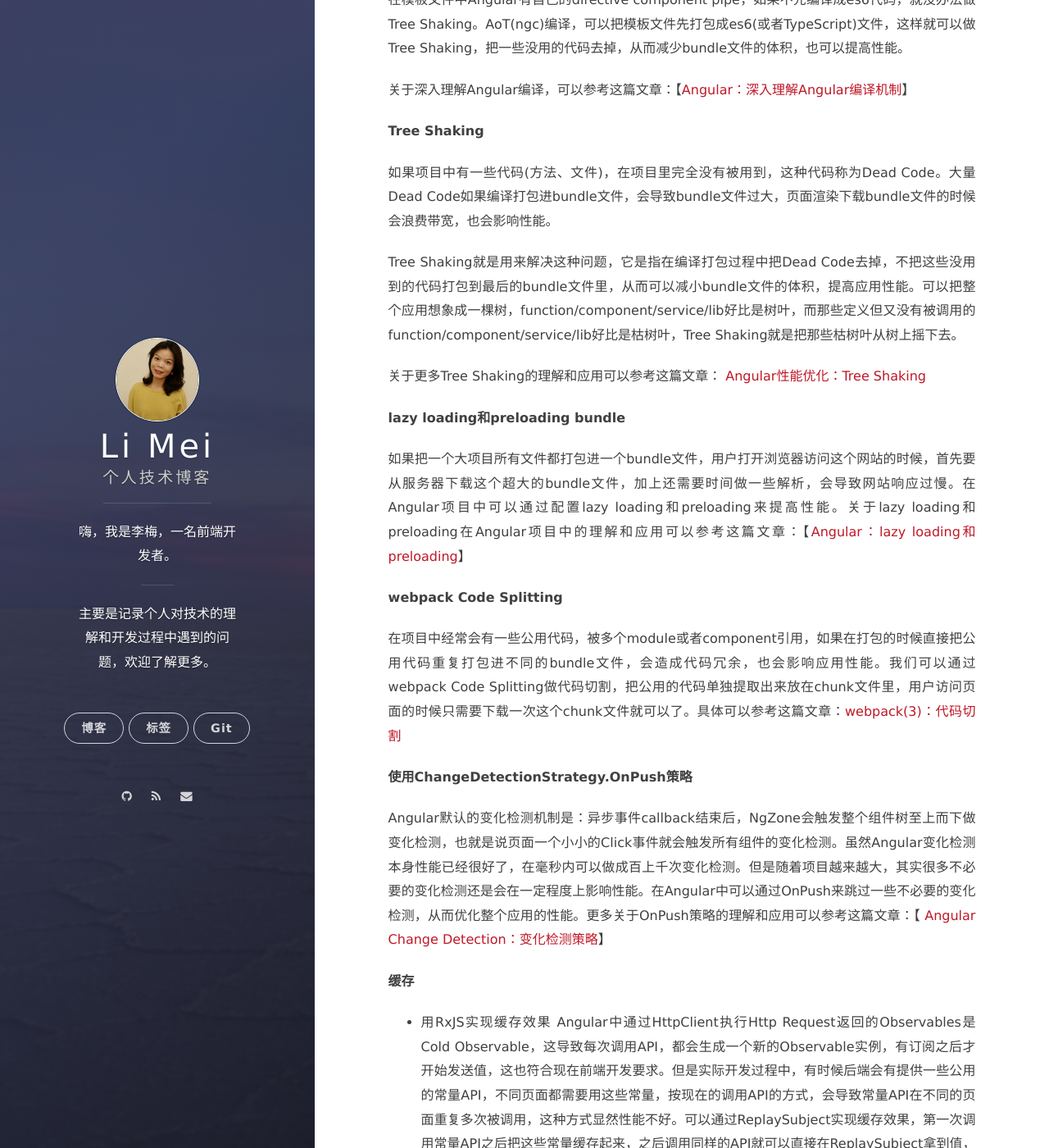
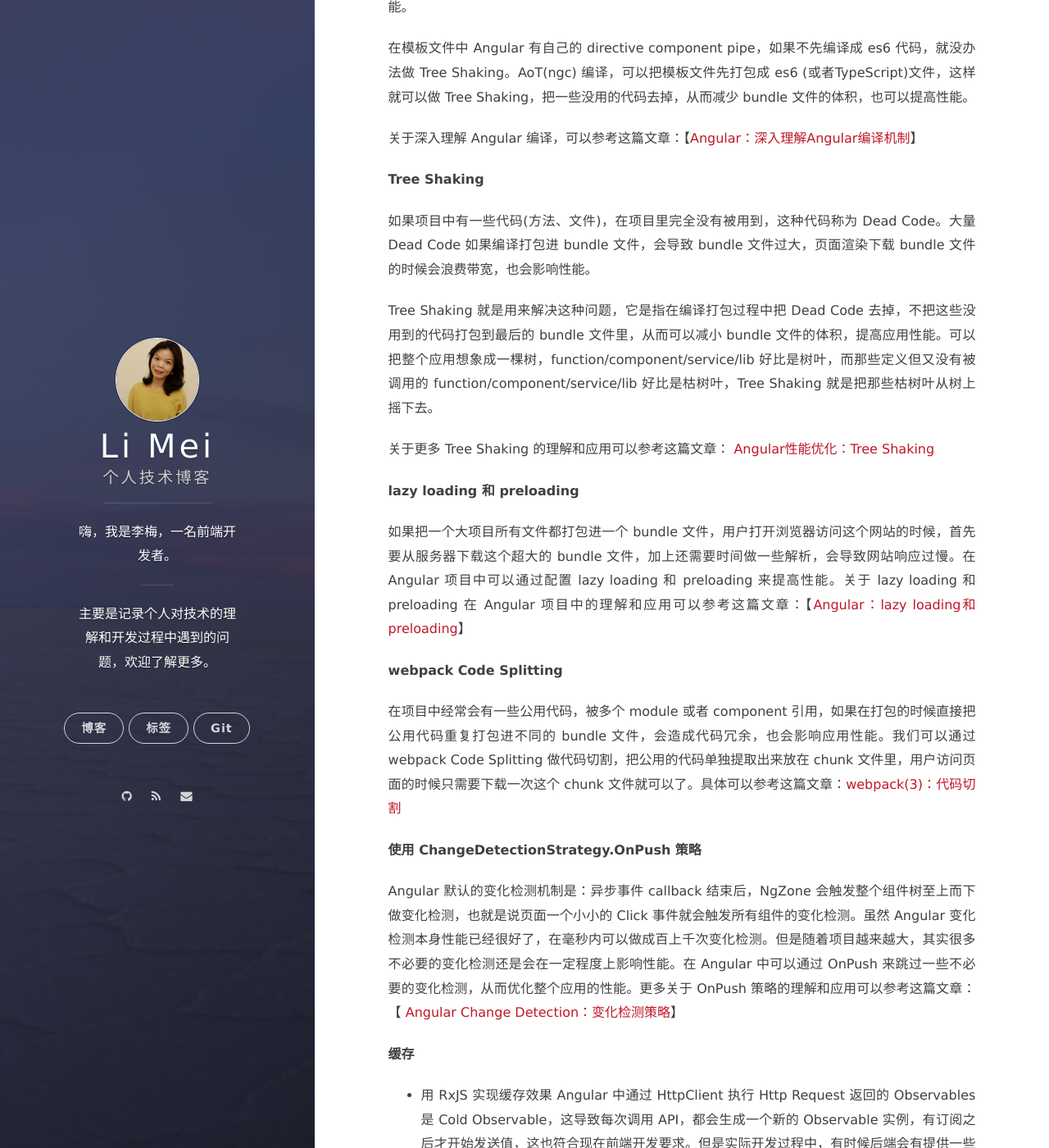
Before and after one commit to LiMeii/LiMeii.github.io, a Jekyll site: the page built from _posts/2019-08-30-angular-performance-checklists.md, in a window 1280 px wide and 1400 px high, scrolled down 2746 px. Shown: the whole window at 82% size. Built offline with Jekyll 4.4.1, drawn with Linux system fonts in a browser that asks for light colours; nearby versions of some CDN libraries; some of the changed text lies outside the part shown.

Commit message:
update angular preformance checklists post

````diff
--- a/_posts/2019-08-30-angular-performance-checklists.md
+++ b/_posts/2019-08-30-angular-performance-checklists.md
@@ -26,22 +26,22 @@ layout: post
 默认情况下，HTTP 请求是按顺序发出的，下一个请求只有在当前请求收到应答以后才会发出，由于受到网络延迟和带宽的限制，在下一个请求发出可能需要等很长时间。流水线是指在同一个 TCP 长连接里连续发出请求，而不用等待前一个请求应答返回，理论上这种方式是最有效的，实现流水线是复杂的：传输中的资源大小，多少有效的 RTT 会被用到，还有有效带宽，流水线带来的改善有多大的影响范围。不知道这些的话，重要的消息可能被延迟到不重要的消息后面。这个重要性的概念甚至会演变为影响到页面布局！因此 HTTP 流水线在大多数情况下带来的改善并不明显，在 HTTP/2 已经有更好的方式替代流水线模式，流水线模式在浏览器里默认是不开启的。
 
 基于 HTTP/1.X 的连接限制，我们在开发中过程要尽量减少网络带宽的占用，比如尽可能的减小文件的大小和减少请求次数，可以从以下几方面考虑：
-- Webpack bunding 打包文件
+- Bundling
 - Code Splitting
 - Minify，Uglify
 - Compression
 - Tree-shaking
-- 缓存
-- 结合使用 lazy loading 和 preloading bundle
+- Cache
+- lazy loading 和 preloading
 - 如果是用了前端框架，部署的时候用 AoT 的编译方式
 
 
 页面渲染，在正常情况下浏览器是60Hz的刷新率，每16.6ms会刷新一次页面，渲染页面的操作需要在这16.6ms内完成，否则就会导致页面失帧，那么提高页面渲染的性能，可以从以下几方面考虑：
 - 减少页面重排和重绘，尽量避免以下会导致页面重排和重绘的操作：
-   - 尽量避免在 JS 代码中操作页面 DOM
+   - 在 JS 代码中操作页面 DOM
    - 在页面 layout 稳定以后，增加和改变 CSS 样式
    - 改变：窗口大小，字体大小
-   - 避免使用 table
+   - 使用 table
    - 动画实现数度选择，动画速度越快，回流次数越多，也可以选择使用 requestAnimationFrame
    - 读取 offsetwidth offsetheight
    - CSS 伪类，比如 :hover 某个元素弹出一个消息框
@@ -52,58 +52,58 @@ layout: post
 
 ## 网络性能
 
-**推荐用Angular自带的编译方式打包**
+**推荐用 Angular 自带的编译方式打包**
 
-Angular内置了webpack打包方式，很多人在搭建Angular(< 6.0)项目的时候，发现Angular内置的webpack并不能满足实际项目打包的一些需求，所以通过```ng eject```把内置的webpack.config文件暴露出来，然后根据自己项目需求重写整个webpack.config配置，可以参考文章: 【[Angular：如何用Angular(<6.0)和Webpack搭建项目](https://limeii.github.io/2018/09/angular-webpack/)】
+Angular 内置了 webpack 打包方式，很多人在搭建 Angular(< 6.0) 项目的时候，发现 Angular 内置的 webpack 并不能满足实际项目打包的一些需求，所以通过```ng eject```把内置的 webpack.config 文件暴露出来，然后根据自己项目需求重写整个 webpack.config 配置，可以参考文章: 【[Angular：如何用Angular(<6.0)和Webpack搭建项目](https://limeii.github.io/2018/09/angular-webpack/)】
 
 
-但是Angular(>= 6.0)，去掉了```ng eject```命令，鼓励大家用Angular内置的打包方式开发Angular项目，因为```AoT``` ```Tree-Shaking``` ```ngc``` ```tsc``` ```minification``` ```Uglification``` ```Production mode```等等这些在Angular内置的打包方式中都是默认配置，不需要我们自己再去找第三方的loader或者plugin来实现类似的功能；而且从性能上说内置的打包方式要比我们自己搭的要好。
+但是 Angular(>= 6.0)，去掉了```ng eject```命令，鼓励大家用 Angular 内置的打包方式开发 Angular 项目，因为```AoT``` ```Tree-Shaking``` ```ngc``` ```tsc``` ```minification``` ```Uglification``` ```Production mode```等等这些在 Angular 内置的打包方式中都是默认配置，不需要我们自己再去找第三方的 loader 或者 plugin 来实现类似的功能；而且从性能上说内置的打包方式要比我们自己搭的要好。
 
 
-如何结合内置的打包方式和我们自己的webpack配置文件编译打包整个项目，可以参考文章：【[Angular：如何在Angular(8.0)中配置Webpack](https://limeii.github.io/2019/08/angular-customize-webpack/)】
+如何结合内置的打包方式和我们自己的 webpack 配置文件编译打包整个项目，可以参考文章：【[Angular：如何在Angular(8.0)中配置Webpack](https://limeii.github.io/2019/08/angular-customize-webpack/)】
 
 
-**使用AoT编译**
+**使用 AoT 编译**
 
-在打包过程中使用AoT编译，指的是把所有HTML component NgModule CSS都编译成浏览器可以识别的es5代码。从而用户访问Angular应用的时候，只需要下载相应的budnle文件后直接渲染。不需要先下载```@angular/compiler```编译器编译模板文件，然后再渲染，大大提高了页面渲染性能。
+在打包过程中使用 AoT 编译，指的是把所有 HTML component NgModule CSS 都编译成浏览器可以识别的 es5 代码。从而用户访问 Angular 应用的时候，只需要下载相应的 budnle 文件后直接渲染。不需要先下载```@angular/compiler```编译器编译模板文件，然后再渲染，大大提高了页面渲染性能。
 
 
-在模板文件中Angular有自己的directive component pipe，如果不先编译成es6代码，就没办法做Tree Shaking。AoT(ngc)编译，可以把模板文件先打包成es6(或者TypeScript)文件，这样就可以做Tree Shaking，把一些没用的代码去掉，从而减少bundle文件的体积，也可以提高性能。
+在模板文件中 Angular 有自己的 directive component pipe，如果不先编译成 es6 代码，就没办法做 Tree Shaking。AoT(ngc) 编译，可以把模板文件先打包成 es6 (或者TypeScript)文件，这样就可以做 Tree Shaking，把一些没用的代码去掉，从而减少 bundle 文件的体积，也可以提高性能。
 
 
-关于深入理解Angular编译，可以参考这篇文章：【[Angular：深入理解Angular编译机制](https://limeii.github.io/2019/08/angular-compiler/)】
+关于深入理解 Angular 编译，可以参考这篇文章：【[Angular：深入理解Angular编译机制](https://limeii.github.io/2019/08/angular-compiler/)】
 
 
 **Tree Shaking**
 
-如果项目中有一些代码(方法、文件)，在项目里完全没有被用到，这种代码称为Dead Code。大量Dead Code如果编译打包进bundle文件，会导致bundle文件过大，页面渲染下载bundle文件的时候会浪费带宽，也会影响性能。
+如果项目中有一些代码(方法、文件)，在项目里完全没有被用到，这种代码称为 Dead Code。大量 Dead Code 如果编译打包进 bundle 文件，会导致 bundle 文件过大，页面渲染下载 bundle 文件的时候会浪费带宽，也会影响性能。
 
 
-Tree Shaking就是用来解决这种问题，它是指在编译打包过程中把Dead Code去掉，不把这些没用到的代码打包到最后的bundle文件里，从而可以减小bundle文件的体积，提高应用性能。可以把整个应用想象成一棵树，function/component/service/lib好比是树叶，而那些定义但又没有被调用的function/component/service/lib好比是枯树叶，Tree Shaking就是把那些枯树叶从树上摇下去。
+Tree Shaking 就是用来解决这种问题，它是指在编译打包过程中把 Dead Code 去掉，不把这些没用到的代码打包到最后的 bundle 文件里，从而可以减小 bundle 文件的体积，提高应用性能。可以把整个应用想象成一棵树，function/component/service/lib 好比是树叶，而那些定义但又没有被调用的 function/component/service/lib 好比是枯树叶，Tree Shaking 就是把那些枯树叶从树上摇下去。
 
 
-关于更多Tree Shaking的理解和应用可以参考这篇文章： [Angular性能优化：Tree Shaking](https://limeii.github.io/2019/08/angular-tree-shaking/)
+关于更多 Tree Shaking 的理解和应用可以参考这篇文章： [Angular性能优化：Tree Shaking](https://limeii.github.io/2019/08/angular-tree-shaking/)
 
 
-**lazy loading和preloading bundle**
+**lazy loading 和 preloading**
 
-如果把一个大项目所有文件都打包进一个bundle文件，用户打开浏览器访问这个网站的时候，首先要从服务器下载这个超大的bundle文件，加上还需要时间做一些解析，会导致网站响应过慢。在Angular项目中可以通过配置lazy loading和preloading来提高性能。关于lazy loading和preloading在Angular项目中的理解和应用可以参考这篇文章：【[Angular：lazy loading和preloading](https://limeii.github.io/2018/09/angular-lazy-loading/)】
+如果把一个大项目所有文件都打包进一个 bundle 文件，用户打开浏览器访问这个网站的时候，首先要从服务器下载这个超大的 bundle 文件，加上还需要时间做一些解析，会导致网站响应过慢。在 Angular 项目中可以通过配置 lazy loading 和 preloading 来提高性能。关于 lazy loading 和 preloading 在 Angular 项目中的理解和应用可以参考这篇文章：【[Angular：lazy loading和preloading](https://limeii.github.io/2018/09/angular-lazy-loading/)】
 
 
 **webpack Code Splitting**
 
-在项目中经常会有一些公用代码，被多个module或者component引用，如果在打包的时候直接把公用代码重复打包进不同的bundle文件，会造成代码冗余，也会影响应用性能。我们可以通过webpack Code Splitting做代码切割，把公用的代码单独提取出来放在chunk文件里，用户访问页面的时候只需要下载一次这个chunk文件就可以了。具体可以参考这篇文章：[webpack(3)：代码切割](https://limeii.github.io/2018/10/webpack-code-splitting/)
+在项目中经常会有一些公用代码，被多个 module 或者 component 引用，如果在打包的时候直接把公用代码重复打包进不同的 bundle 文件，会造成代码冗余，也会影响应用性能。我们可以通过 webpack Code Splitting 做代码切割，把公用的代码单独提取出来放在 chunk 文件里，用户访问页面的时候只需要下载一次这个 chunk 文件就可以了。具体可以参考这篇文章：[webpack(3)：代码切割](https://limeii.github.io/2018/10/webpack-code-splitting/)
 
 
-**使用ChangeDetectionStrategy.OnPush策略**
+**使用 ChangeDetectionStrategy.OnPush 策略**
 
-Angular默认的变化检测机制是：异步事件callback结束后，NgZone会触发整个组件树至上而下做变化检测，也就是说页面一个小小的Click事件就会触发所有组件的变化检测。虽然Angular变化检测本身性能已经很好了，在毫秒内可以做成百上千次变化检测。但是随着项目越来越大，其实很多不必要的变化检测还是会在一定程度上影响性能。在Angular中可以通过OnPush来跳过一些不必要的变化检测，从而优化整个应用的性能。更多关于OnPush策略的理解和应用可以参考这篇文章：【 [Angular Change Detection：变化检测策略](https://limeii.github.io/2019/06/angular-changeDetectionStrategy-OnPush/)】
+Angular 默认的变化检测机制是：异步事件 callback 结束后，NgZone 会触发整个组件树至上而下做变化检测，也就是说页面一个小小的 Click 事件就会触发所有组件的变化检测。虽然 Angular 变化检测本身性能已经很好了，在毫秒内可以做成百上千次变化检测。但是随着项目越来越大，其实很多不必要的变化检测还是会在一定程度上影响性能。在 Angular 中可以通过 OnPush 来跳过一些不必要的变化检测，从而优化整个应用的性能。更多关于 OnPush 策略的理解和应用可以参考这篇文章：【 [Angular Change Detection：变化检测策略](https://limeii.github.io/2019/06/angular-changeDetectionStrategy-OnPush/)】
 
 
 **缓存**
 
-- 用RxJS实现缓存效果
-Angular中通过HttpClient执行Http Request返回的Observables是Cold Observable，这导致每次调用API，都会生成一个新的Observable实例，有订阅之后才开始发送值，这也符合现在前端开发要求。但是实际开发过程中，有时候后端会有提供一些公用的常量API，不同页面都需要用这些常量，按现在的调用API的方式，会导致常量API在不同的页面重复多次被调用，这种方式显然性能不好。可以通过ReplaySubject实现缓存效果，第一次调用常量API之后把这些常量缓存起来，之后调用同样的API就可以直接在ReplaySubject拿到值，不用每次都调用后端API。具体实现可以参考文章：【[RxJS：如何通过RxJS实现缓存](https://limeii.github.io/2019/08/rxjs-caching/)】
+- 用 RxJS 实现缓存效果
+Angular 中通过 HttpClient 执行 Http Request 返回的 Observables 是 Cold Observable，这导致每次调用 API，都会生成一个新的 Observable 实例，有订阅之后才开始发送值，这也符合现在前端开发要求。但是实际开发过程中，有时候后端会有提供一些公用的常量 API，不同页面都需要用这些常量，按现在的调用 API 的方式，会导致常量 API 在不同的页面重复多次被调用，这种方式显然性能不好。可以通过 ReplaySubject 实现缓存效果，第一次调用常量 API 之后把这些常量缓存起来，之后调用同样的 API 就可以直接在 ReplaySubject 拿到值，不用每次都调用后端 API。具体实现可以参考文章：【[RxJS：如何通过RxJS实现缓存](https://limeii.github.io/2019/08/rxjs-caching/)】
 
 - 选择合适的浏览器缓存策略
 对于一些不经常改的静态资源，可以缓存在浏览器端，合理的缓存策略可以减少延迟，在重复利用缓存的资源文件同时，可以减少带宽和降低网络负荷，从而大大提高了性能。缓存机制可以参考文章：【[浏览器缓存机制：强缓存和协商缓存](https://limeii.github.io/2018/11/web-cache/)】
@@ -113,6 +113,6 @@ Angular中通过HttpClient执行Http Request返回的Observables是Cold Observab
 
 **防抖**
 
-超高频触发网路请求，不仅效率低而且没办法保证请求结果的正确性，我们可以结合RxJS中的操作符```debounceTime``` ```map```  ```filter```  ```distinctUntilChanged``` 和```switchMap```实现防抖。具体可以参考文章：【[RxJS：如何用RxJS实现高效的HTTP请求](https://limeii.github.io/2019/08/rxjs-searchable-input/)】
+超高频触发网路请求，不仅效率低而且没办法保证请求结果的正确性，我们可以结合 RxJS 中的操作符```debounceTime``` ```map```  ```filter```  ```distinctUntilChanged``` 和```switchMap```实现防抖。具体可以参考文章：【[RxJS：如何用RxJS实现高效的HTTP请求](https://limeii.github.io/2019/08/rxjs-searchable-input/)】
 
 **未完待续**
````
